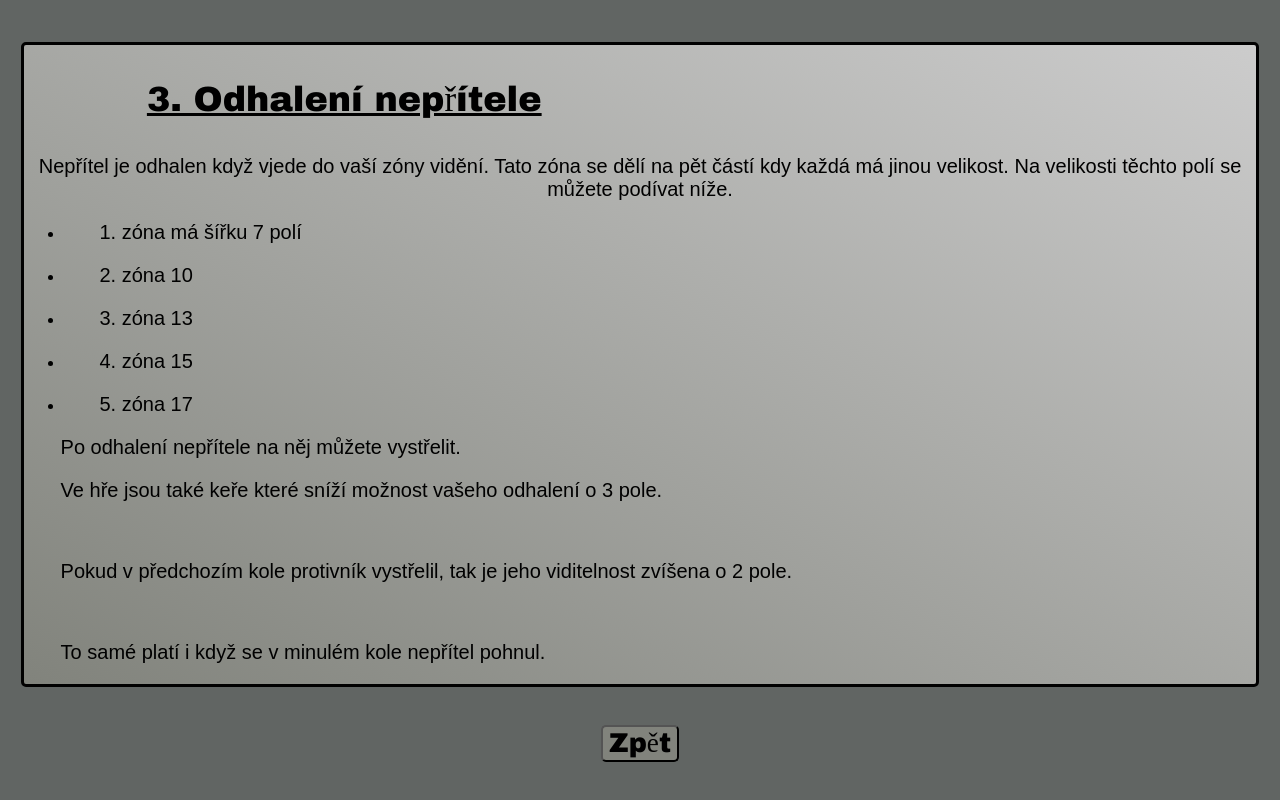
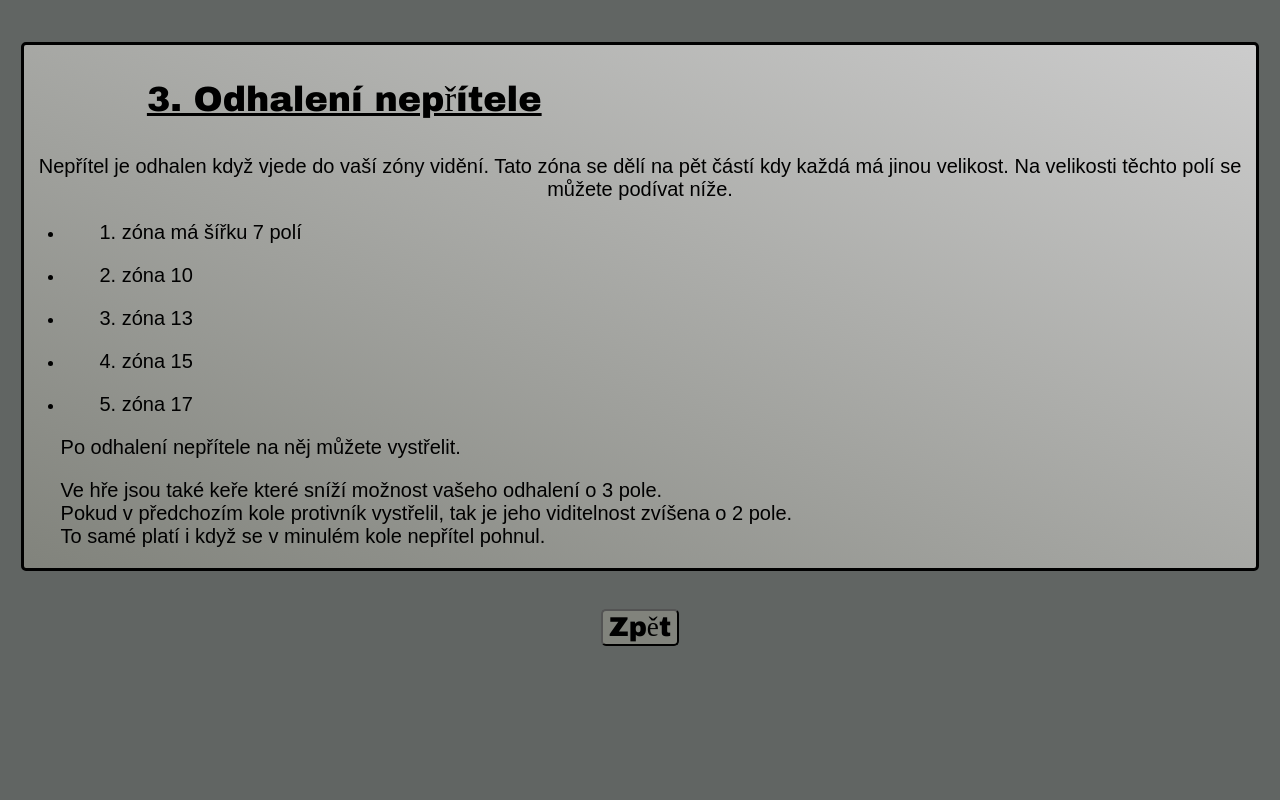
Before and after one commit to JohnRogersJunior/Project-Cheetah, a plain HTML site: page Pravidla.html in a window 1280 px wide. Shown: the part 1424-2224 px from the top of the page. After the commit the page ends 2116 px from the top, so only its background shows below. Drawn offline with Linux system fonts and the light colour scheme.

Commit message:
Pravidla.html

```diff
--- a/Pravidla.html
+++ b/Pravidla.html
@@ -60,7 +60,7 @@
         <p>
         </p>
         <p class="text-in-tutorial">
-            Ve hře jsou také keře které sníží možnost vašeho odhalení o 3 pole.</p> <br><p class="text-in-tutorial">Pokud v předchozím kole protivník vystřelil, tak je jeho viditelnost zvíšena o 2 pole.</p><br> <p class="text-in-tutorial">To samé platí
+            Ve hře jsou také keře které sníží možnost vašeho odhalení o 3 pole.<br>Pokud v předchozím kole protivník vystřelil, tak je jeho viditelnost zvíšena o 2 pole.<br>To samé platí
             i když se v minulém kole nepřítel pohnul.
         </p></div>
         <a href="index.html"><div class="center"><button class="back-buttons">Zpět</button></div></a>
```
